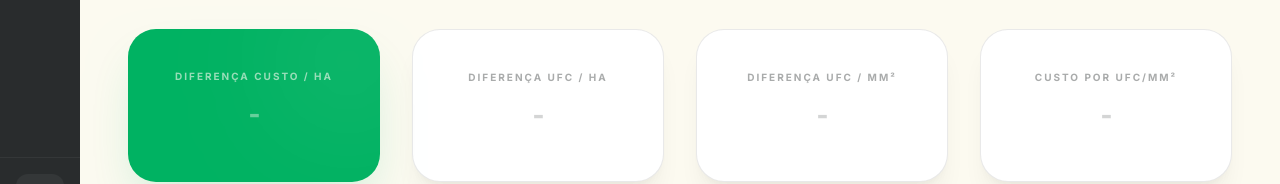
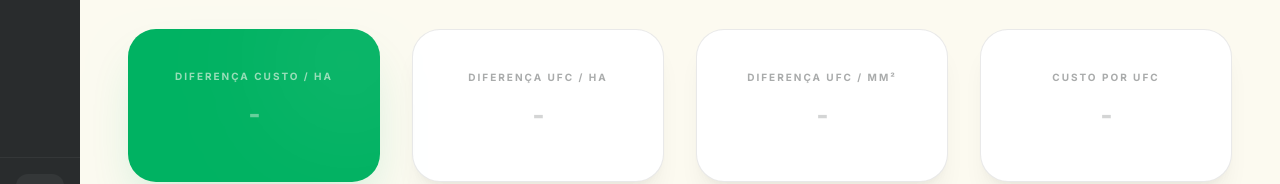
Before and after one commit to CassiaPerez/biocomparativo, a React (Vite) app: page / in a window 1280 px wide. Shown: the part 1545-1729 px from the top of the page. Built offline with nearby package versions, Linux system fonts and the light colour scheme.

Commit message:
Updated App.tsx

```diff
--- a/src/App.tsx
+++ b/src/App.tsx
@@ -24,7 +24,7 @@ Decimal.set({ precision: 60, rounding: Decimal.ROUND_HALF_UP });
 const gcfLogo = '/gcf_logo.png';
 
 // ✅ CASAS DECIMAIS (mesmo padrão da aplicação)
-// -> Use este número tanto no card quanto no PDF para "Custo/ha ÷ UFC/mm²"
+// -> Use este número tanto no card quanto no PDF para "Custo por UFC"
 const COST_PER_UFC_DECIMALS = 12;
 
 // Types
@@ -489,7 +489,7 @@ export default function App() {
         })()
       );
 
-    // ✅ MESMAS CASAS DECIMAIS DA APLICAÇÃO (Custo/ha ÷ UFC/mm²)
+    // ✅ MESMAS CASAS DECIMAIS DA APLICAÇÃO (Custo por UFC)
     const fmtMoneyMicroSameAsApp = (d: Decimal | null) => {
       try {
         if (!d) return '-';
@@ -609,8 +609,8 @@ export default function App() {
     const cropUfcPdf = toSciToken(cropCalculated.UFC_ou_conidios_ha, 2);
     const compUfcPdf = toSciToken(compCalculated.UFC_ou_conidios_ha, 2);
 
-    // ✅ custo por ufc/mm² = (Custo/ha) ÷ (UFC/mm²) -> VALOR (não %)
-    const cropCostHaDivUfcMm2 = (() => {
+    // ✅ custo por UFC = (Custo/ha) ÷ (UFC/mm²) -> VALOR (não %)
+    const cropCostPerUfc = (() => {
       try {
         const u = cropCalculated.UFC_ou_conidios_mm2_superficie;
         if (!u || (u as any).isNaN?.() || u.isZero()) return null;
@@ -620,7 +620,7 @@ export default function App() {
       }
     })();
 
-    const compCostHaDivUfcMm2 = (() => {
+    const compCostPerUfc = (() => {
       try {
         const u = compCalculated.UFC_ou_conidios_mm2_superficie;
         if (!u || (u as any).isNaN?.() || u.isZero()) return null;
@@ -630,15 +630,14 @@ export default function App() {
       }
     })();
 
+    // ✅ PDF "Métrica": remover linhas "Custo/ha" e "UFC/mm²"
     autoTable(doc, {
       startY: yAfterInputs,
       head: [['Métrica', 'Cropfield', 'Concorrente']],
       body: [
         ['UFC/ha', cropUfcPdf, compUfcPdf],
-        ['UFC/mm² (superfície)', cropCalculated.UFC_ou_conidios_mm2_superficie.toFixed(2), compCalculated.UFC_ou_conidios_mm2_superficie.toFixed(2)],
-        ['Custo/ha', fmtMoney(cropCalculated['Custo_R$_por_ha']), fmtMoney(compCalculated['Custo_R$_por_ha'])],
-        // ✅ MESMAS CASAS DA APLICAÇÃO
-        ['Custo/ha ÷ UFC/mm²', fmtMoneyMicroSameAsApp(cropCostHaDivUfcMm2), fmtMoneyMicroSameAsApp(compCostHaDivUfcMm2)],
+        // ✅ mantém só o custo por UFC (sem "/mm²" no texto)
+        ['Custo por UFC', fmtMoneyMicroSameAsApp(cropCostPerUfc), fmtMoneyMicroSameAsApp(compCostPerUfc)],
       ],
       styles: { fontSize: 10, cellPadding: 6 },
       headStyles: { fillColor: [0, 178, 98], textColor: [252, 250, 240] },
@@ -653,18 +652,8 @@ export default function App() {
     const reducUfc = pctConcVsCrop(cropCalculated.UFC_ou_conidios_ha, compCalculated.UFC_ou_conidios_ha);
     const reducCusto = pctConcVsCrop(cropCalculated['Custo_R$_por_ha'], compCalculated['Custo_R$_por_ha']);
 
-    // ✅ Diferença ABS UFC/mm² (pedido como absoluto)
+    // ✅ Diferença ABS UFC/mm² (mantida no cálculo, mas não rotula com "mm²" no texto do PDF)
     const diffMm2Abs = compCalculated.UFC_ou_conidios_mm2_superficie.minus(cropCalculated.UFC_ou_conidios_mm2_superficie);
-
-    // ✅ Diferença ABS do custo por UFC/mm² (valor)
-    const diffCostPerUfc = (() => {
-      try {
-        if (!cropCostHaDivUfcMm2 || !compCostHaDivUfcMm2) return null;
-        return compCostHaDivUfcMm2.minus(cropCostHaDivUfcMm2);
-      } catch {
-        return null;
-      }
-    })();
 
     autoTable(doc, {
       startY: yAfterResults,
@@ -672,11 +661,12 @@ export default function App() {
       body: [
         ['Redução (%) UFC/ha', fmtPctSigned(reducUfc)],
         ['Redução (%) Custo/ha', fmtPctSigned(reducCusto)],
-        ['Diferença UFC/mm² (abs)', diffMm2Abs.toFixed(0)],
-        // ✅ pedido: adicionar custo na página de análise de diferenças (valor, não %)
-        ['Custo/ha ÷ UFC/mm² (Cropfield)', fmtMoneyMicroSameAsApp(cropCostHaDivUfcMm2)],
-        ['Custo/ha ÷ UFC/mm² (Concorrente)', fmtMoneyMicroSameAsApp(compCostHaDivUfcMm2)],
-        ['Diferença Custo por UFC/mm² (abs)', fmtMoneyMicroSameAsApp(diffCostPerUfc)],
+        // ✅ remove "mm²" do texto do item (mantém o valor)
+        ['Diferença UFC (abs)', diffMm2Abs.toFixed(0)],
+        // ✅ pedido: adicionar custo na página de análise de diferenças (sem "/mm²" no texto)
+        ['Custo por UFC (Cropfield)', fmtMoneyMicroSameAsApp(cropCostPerUfc)],
+        ['Custo por UFC (Concorrente)', fmtMoneyMicroSameAsApp(compCostPerUfc)],
+        // ✅ removido: "Diferença Custo por UFC /mm2 (abs)"
       ],
       styles: { fontSize: 10, cellPadding: 6 },
       headStyles: { fillColor: [41, 44, 45], textColor: [252, 250, 240] },
@@ -734,9 +724,7 @@ export default function App() {
                 {/* ✅ NÃO normaliza o que foi digitado; PDF usa o que foi preenchido */}
                 <ScientificInput
                   value={data.Concentracao_por_ml_ou_g}
-                  onChange={(val) =>
-                    handleInputChange({ target: { name: 'Concentracao_por_ml_ou_g', value: val } }, isCompetitor)
-                  }
+                  onChange={(val) => handleInputChange({ target: { name: 'Concentracao_por_ml_ou_g', value: val } }, isCompetitor)}
                   onPartsChange={(m, e) => {
                     if (isCompetitor) setCompConcParts({ mantissa: m, exponent: e });
                     else setCropConcParts({ mantissa: m, exponent: e });
@@ -805,10 +793,7 @@ export default function App() {
                 </span>
               </div>
               <div className="bg-gcf-black/5 p-6 rounded-[14px] border border-gcf-black/5">
-                <BigNumberDisplay
-                  value={calculated.UFC_ou_conidios_mm2_superficie}
-                  colorClass={isCropfield ? 'text-gcf-green' : 'text-gcf-black'}
-                />
+                <BigNumberDisplay value={calculated.UFC_ou_conidios_mm2_superficie} colorClass={isCropfield ? 'text-gcf-green' : 'text-gcf-black'} />
                 <p className="text-[9px] text-gcf-black/40 mt-3 font-bold uppercase tracking-widest">Fórmula: UFC/ha ÷ 10¹⁰</p>
               </div>
             </div>
@@ -820,18 +805,12 @@ export default function App() {
                   Comercial
                 </span>
               </div>
-              <div
-                className={`p-6 rounded-[14px] shadow-lg ${
-                  isCropfield ? 'bg-gcf-green shadow-gcf-green/20' : 'bg-gcf-black shadow-gcf-black/20'
-                }`}
-              >
+              <div className={`p-6 rounded-[14px] shadow-lg ${isCropfield ? 'bg-gcf-green shadow-gcf-green/20' : 'bg-gcf-black shadow-gcf-black/20'}`}>
                 <div className="text-3xl font-bold font-mono text-gcf-offwhite tracking-tighter">
                   <span className="text-gcf-offwhite/50 text-sm mr-2">R$</span>
                   {calculated['Custo_R$_por_ha'].toFixed(2).replace('.', ',')}
                 </div>
-                <p className="text-[9px] text-gcf-offwhite/50 mt-3 font-bold uppercase tracking-widest">
-                  Fórmula: (Dose × Custo) ÷ 1.000
-                </p>
+                <p className="text-[9px] text-gcf-offwhite/50 mt-3 font-bold uppercase tracking-widest">Fórmula: (Dose × Custo) ÷ 1.000</p>
               </div>
             </div>
           </div>
@@ -843,8 +822,8 @@ export default function App() {
   // ✅ inicia recolhida
   const [isSidebarOpen, setIsSidebarOpen] = useState(false);
 
-  // ✅ Custo por UFC/mm² (para a aplicação)
-  const calcCostPerUfcMm2 = (custoHa: Decimal, ufcMm2: Decimal) => {
+  // ✅ Custo por UFC (para a aplicação): (Custo/ha) ÷ (UFC/mm²)
+  const calcCostPerUfc = (custoHa: Decimal, ufcMm2: Decimal) => {
     try {
       if (!ufcMm2 || (ufcMm2 as any).isNaN?.() || ufcMm2.isZero()) return null;
       return custoHa.div(ufcMm2);
@@ -869,12 +848,7 @@ export default function App() {
     <div className="min-h-screen bg-gcf-offwhite font-sans text-gcf-black flex overflow-hidden relative">
       {/* Backdrop (mobile) */}
       {isSidebarOpen && (
-        <button
-          type="button"
-          aria-label="Fechar menu"
-          onClick={() => setIsSidebarOpen(false)}
-          className="fixed inset-0 bg-black/50 z-40 lg:hidden"
-        />
+        <button type="button" aria-label="Fechar menu" onClick={() => setIsSidebarOpen(false)} className="fixed inset-0 bg-black/50 z-40 lg:hidden" />
       )}
 
       {/* Sidebar */}
@@ -902,27 +876,18 @@ export default function App() {
             <button
               key={idx}
               className={`w-full flex items-center gap-4 px-4 py-3 rounded-[12px] transition-all group ${
-                item.active
-                  ? 'bg-gcf-green text-gcf-offwhite shadow-lg shadow-gcf-green/20'
-                  : 'text-gcf-offwhite/60 hover:bg-white/5 hover:text-gcf-offwhite'
+                item.active ? 'bg-gcf-green text-gcf-offwhite shadow-lg shadow-gcf-green/20' : 'text-gcf-offwhite/60 hover:bg-white/5 hover:text-gcf-offwhite'
               }`}
               type="button"
             >
-              <item.icon
-                size={20}
-                className={item.active ? 'text-gcf-offwhite' : 'text-gcf-offwhite/40 group-hover:text-gcf-offwhite'}
-              />
+              <item.icon size={20} className={item.active ? 'text-gcf-offwhite' : 'text-gcf-offwhite/40 group-hover:text-gcf-offwhite'} />
               {isSidebarOpen && <span className="font-bold text-sm">{item.label}</span>}
             </button>
           ))}
         </nav>
 
         <div className="p-4 border-t border-white/5">
-          <button
-            onClick={() => setIsSidebarOpen(!isSidebarOpen)}
-            className="w-full flex items-center justify-center p-3 rounded-[12px] bg-white/5 hover:bg-white/10 transition-all"
-            type="button"
-          >
+          <button onClick={() => setIsSidebarOpen(!isSidebarOpen)} className="w-full flex items-center justify-center p-3 rounded-[12px] bg-white/5 hover:bg-white/10 transition-all" type="button">
             {isSidebarOpen ? <Minus size={16} /> : <Plus size={16} />}
           </button>
         </div>
@@ -948,9 +913,7 @@ export default function App() {
             <div className="h-8 w-px bg-gcf-black/10 hidden md:block"></div>
             <div className="flex items-center gap-4">
               <h2 className="font-bold text-gcf-black tracking-tight">Comparativo de Biológicos</h2>
-              <span className="px-2 py-1 bg-gcf-green/10 text-gcf-green text-[10px] font-bold rounded-full uppercase tracking-widest">
-                v2.0
-              </span>
+              <span className="px-2 py-1 bg-gcf-green/10 text-gcf-green text-[10px] font-bold rounded-full uppercase tracking-widest">v2.0</span>
             </div>
           </div>
 
@@ -1133,15 +1096,13 @@ export default function App() {
                   })()}
                 </div>
 
-                {/* 4) ✅ Custo por UFC/mm² (valor exato, SEM %) */}
+                {/* 4) ✅ Custo por UFC (valor exato, SEM "/mm²" e SEM %) */}
                 <div className="bg-white p-8 sm:p-10 rounded-[28px] border border-gcf-black/10 shadow-xl shadow-gcf-black/5 flex flex-col items-center text-center group">
-                  <span className="text-[10px] font-bold text-gcf-black/40 uppercase tracking-[0.2em] mb-4">
-                    Custo por UFC/mm²
-                  </span>
+                  <span className="text-[10px] font-bold text-gcf-black/40 uppercase tracking-[0.2em] mb-4">Custo por UFC</span>
 
                   {(() => {
-                    const cropRatio = calcCostPerUfcMm2(cropCalculated['Custo_R$_por_ha'], cropCalculated.UFC_ou_conidios_mm2_superficie);
-                    const compRatio = calcCostPerUfcMm2(compCalculated['Custo_R$_por_ha'], compCalculated.UFC_ou_conidios_mm2_superficie);
+                    const cropRatio = calcCostPerUfc(cropCalculated['Custo_R$_por_ha'], cropCalculated.UFC_ou_conidios_mm2_superficie);
+                    const compRatio = calcCostPerUfc(compCalculated['Custo_R$_por_ha'], compCalculated.UFC_ou_conidios_mm2_superficie);
 
                     if (!cropRatio || !compRatio) {
                       return <div className="text-2xl font-bold font-mono mb-2 text-gcf-black/20">-</div>;
@@ -1166,6 +1127,7 @@ export default function App() {
 
                           <div className="h-px bg-gcf-black/10 my-2" />
 
+                          {/* ✅ Linha Delta (abs) sem "mm²" */}
                           <div className="flex items-center justify-between gap-3">
                             <span className="text-[10px] font-bold text-gcf-black/40 uppercase tracking-widest">Δ (abs)</span>
                             <span
@@ -1187,11 +1149,7 @@ export default function App() {
                                 : 'bg-gcf-green/10 text-gcf-green border-gcf-green/20'
                           }`}
                         >
-                          {isEqual
-                            ? 'Mesmo custo por UFC/mm²'
-                            : isConcorrenteMaisCaro
-                              ? 'Concorrente mais caro por UFC/mm²'
-                              : 'Concorrente mais barato por UFC/mm²'}
+                          {isEqual ? 'Mesmo custo por UFC' : isConcorrenteMaisCaro ? 'Concorrente mais caro por UFC' : 'Concorrente mais barato por UFC'}
                         </div>
                       </>
                     );
```
